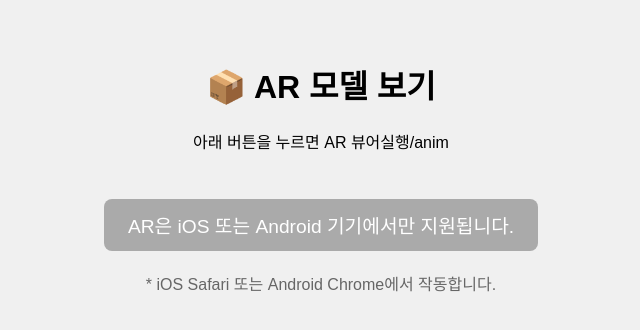
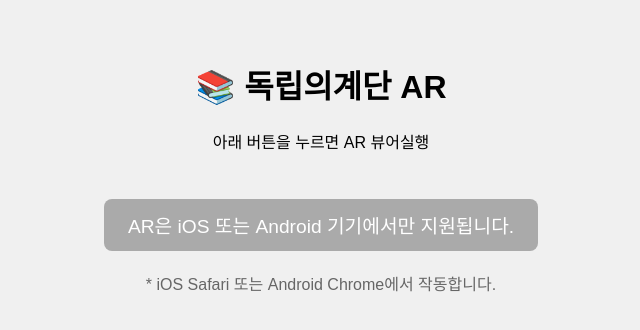
Before and after one commit to minjeongeee/Stair_Wall, a plain HTML site: page index.html in a window 1280 px wide. Shown: the whole page, without its empty margins (319-959 px from the left). Drawn offline with Linux system fonts and the light colour scheme.

Commit message:
Update index.html

```diff
--- a/index.html
+++ b/index.html
@@ -27,11 +27,11 @@
   </style>
 </head>
 <body>
-  <h1>📦 AR 모델 보기</h1>
-  <p>아래 버튼을 누르면 AR 뷰어실행/anim</p>
+  <h1>📚 독립의계단 AR </h1>
+  <p>아래 버튼을 누르면 AR 뷰어실행</p>
 
   <!-- AR 보기 버튼 -->
-  <a id="arLink" href="#">AR로 보기</a>
+  <a id="arLink" href="#"> AR 시작하기 </a>
 
   <p style="margin-top: 20px; color: #666;">* iOS Safari 또는 Android Chrome에서 작동합니다.</p>
 
```
